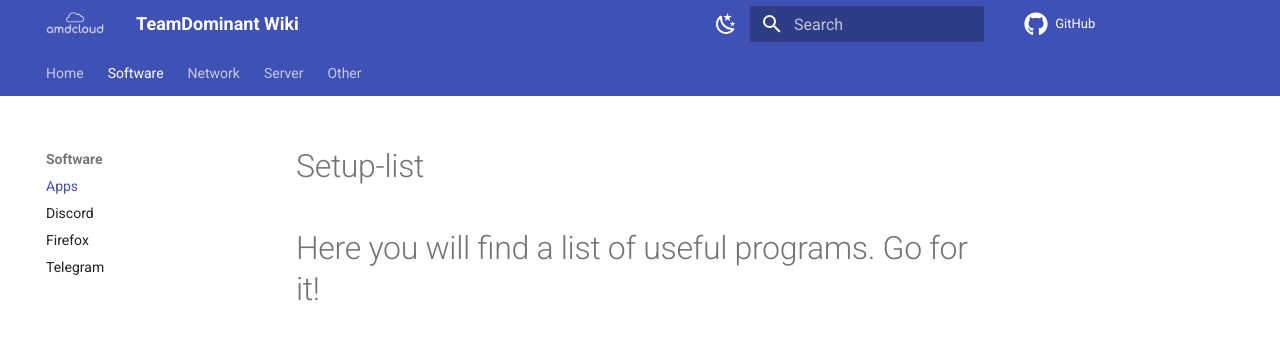
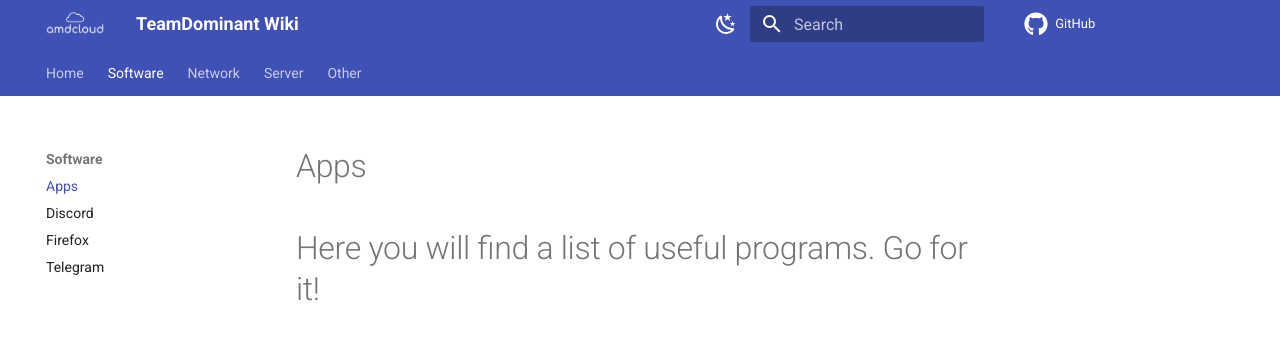
Before and after one commit to TeamDominant/Wiki-mkdocs, an MkDocs documentation site: the page built from docs/apps.md, in a window 1280 px wide and 900 px high. Shown: the top 343 px of the window. Built offline with MkDocs 1.6.1 and Material for MkDocs 9.7.7, drawn with Linux system fonts in a browser that asks for light colours; comment, search, counter and statistics services are not loaded.

Commit message:
Micro update

```diff
--- a/docs/apps.md
+++ b/docs/apps.md
@@ -1,4 +1,4 @@
-# Setup-list
+# Apps
 
 # Here you will find a list of useful programs. Go for it!
 
```
